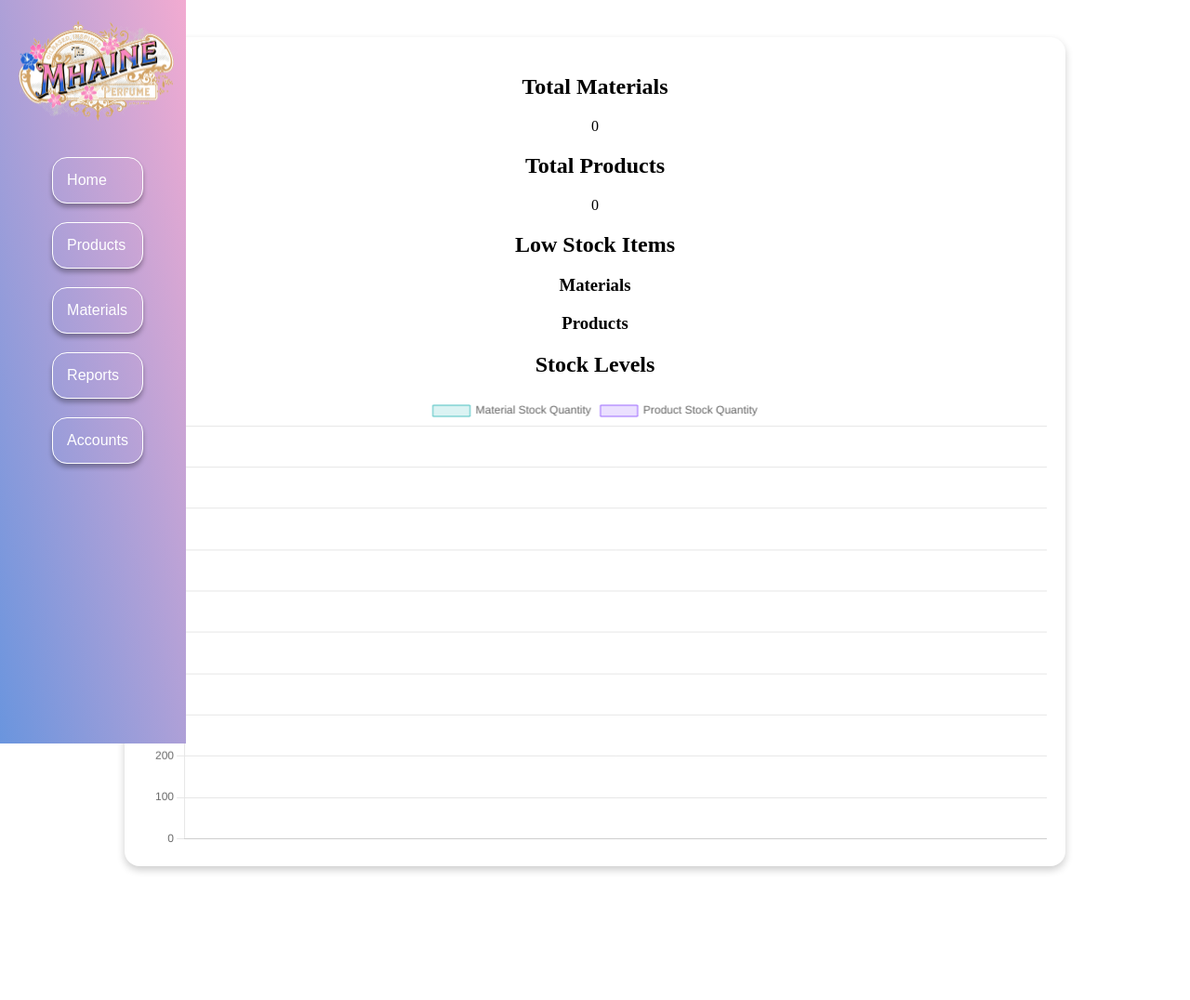
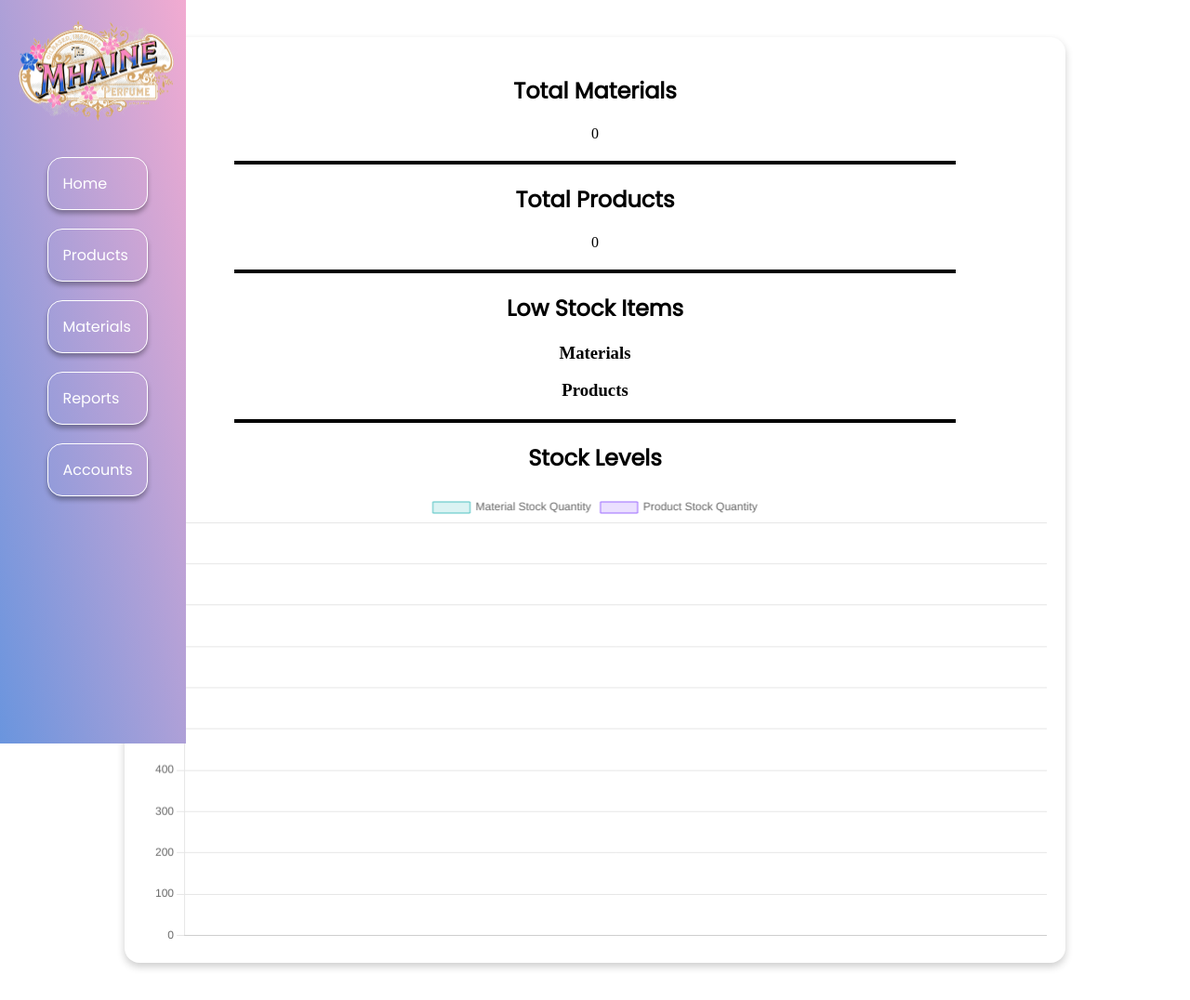
Before and after one commit to Metzelei15/inventorysystem, a PHP site: page /staffhomepage.php in a window 1280 px wide. Shown: the whole page at 93% size. Before the commit the page ends 939 px from the top, so only its background shows below. Run offline with PHP 8.4, Linux system fonts and the light colour scheme; the visitor is signed in with stand-in values (Sample User, id 1); data that the repository does not hold is empty.

Commit message:
last com of da day, edited: staffhomepage

```diff
--- a/inventory_style_sheet.css
+++ b/inventory_style_sheet.css
@@ -583,3 +583,68 @@ option:hover {
     box-sizing: border-box;
     text-align: center; /* Center the content inside */
 }
+
+.today-button, .week-button, .month-button
+{
+  background: #101540;
+  color: rgba(241, 241, 241, 0.815);
+  box-shadow: 0 4px 5px rgba(0, 0, 0, 0.3);
+  font-family: 'Poppins';
+  font-size: 30px;
+
+  border-radius: 5px;
+  border-style: solid;
+  border-color: black;
+  border-width: 1px;
+
+
+  padding: 20px 15px;
+  white-space: nowrap;
+  display: table-row;
+  align-items: center;
+  justify-content: center;
+
+  margin-left: 3rem;
+  margin-top: 0.5em;
+
+
+  cursor: pointer;
+}
+
+.today-button:hover, .week-button:hover, .month-button:hover
+{
+  background: #1a74c4;
+  color: #101540;
+}
+
+.form-container
+{
+    margin-left: 15.5em;
+    border: 1px white;
+    border-style: solid;
+}
+
+.form-header
+{
+    margin-left: 10.3em;
+    font-size: 40px;
+}
+
+hr {
+    border: none; /* Removes default styling */
+    height: 4px;  /* Line thickness */
+    background-color: black; /* Line color */
+    width: 80%; /* Line width */
+    margin: 20px auto; /* Center alignment */
+}
+
+h2
+{
+    font-family: 'Poppins';
+
+}
+
+.ul-material, .ul-product
+{
+    list-style: none;
+}
--- a/staffhomepage.php
+++ b/staffhomepage.php
@@ -49,6 +49,7 @@
 <head>
     <title>Staff Dashboard</title>
     <link rel ="stylesheet" href="inventory_style_sheet.css">
+    <link rel="stylesheet" href="https://fonts.googleapis.com/css?family=Poppins&display=swap">
 </head>
 <body>
 <div class="sidebar">
@@ -64,33 +65,43 @@
 </div>
 <div id="content" class="stats">
     <div>
+
         <div class="card">
             <h2>Total Materials</h2>
             <p><?= htmlspecialchars($totalMaterials); ?></p>
         </div>
+
+        <hr>
         <div class="card">
             <h2>Total Products</h2>
             <p><?= htmlspecialchars($totalProducts); ?></p>
         </div>
-    </div>
+        </div>
+        </hr>
 
+        <hr>
     <h2>Low Stock Items</h2>
+    </hr>
+
+
     <div class="low-stock">
         <h3>Materials</h3>
-        <ul>
+        <ul class ="ul-material">
             <?php foreach ($lowStockMaterials as $material): ?>
                 <li><?= htmlspecialchars($material['STRmatname']) ?> - Quantity: <?= htmlspecialchars($material['INTmatquan']) ?></li>
             <?php endforeach; ?>
         </ul>
         <h3>Products</h3>
-        <ul>
+        <ul class ="ul-product">
             <?php foreach ($lowStockProducts as $product): ?>
                 <li><?= htmlspecialchars($product['STRprodname']) ?> - Quantity: <?= htmlspecialchars($product['INTprodquan']) ?></li>
             <?php endforeach; ?>
         </ul>
     </div>
 
+    <hr>
     <h2>Stock Levels</h2>
+    </hr>
     <canvas id="stockChart"></canvas>
 
     <script src="https://cdn.jsdelivr.net/npm/chart.js"></script>
```
Also changed, not shown: reportgeneration.php (+5 -4 lines).
